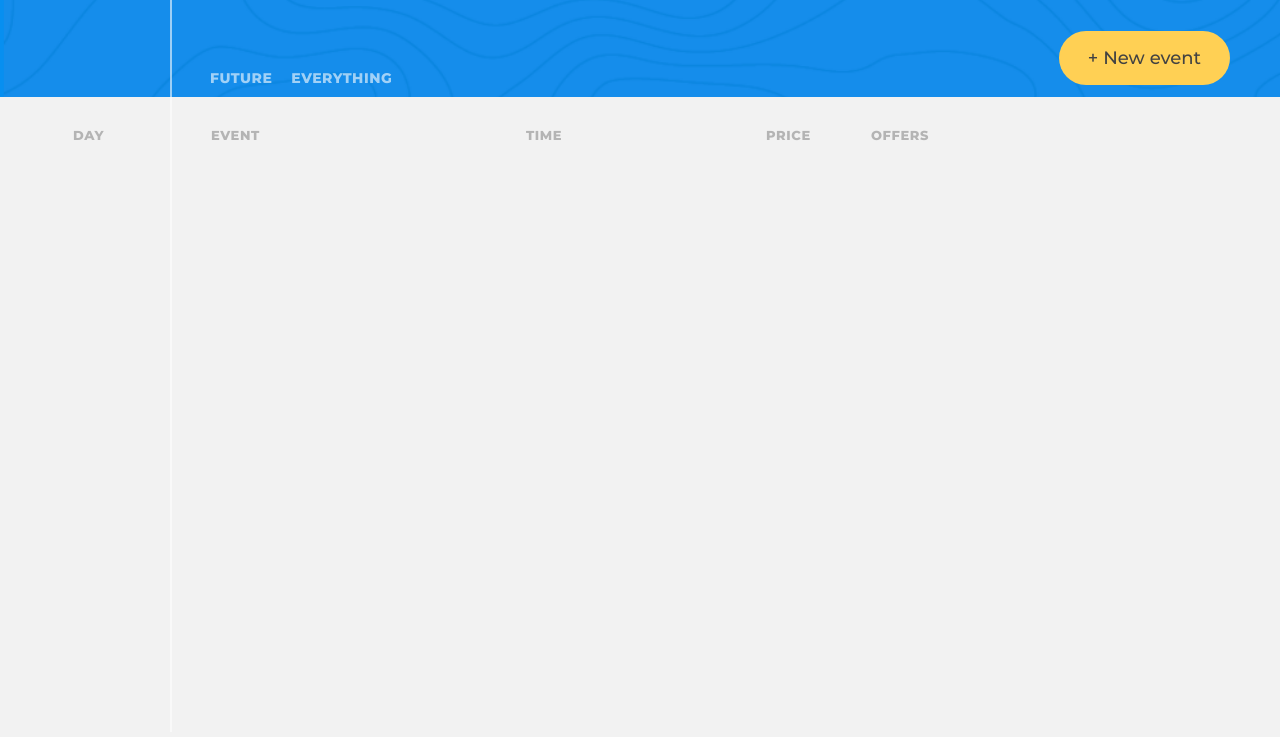
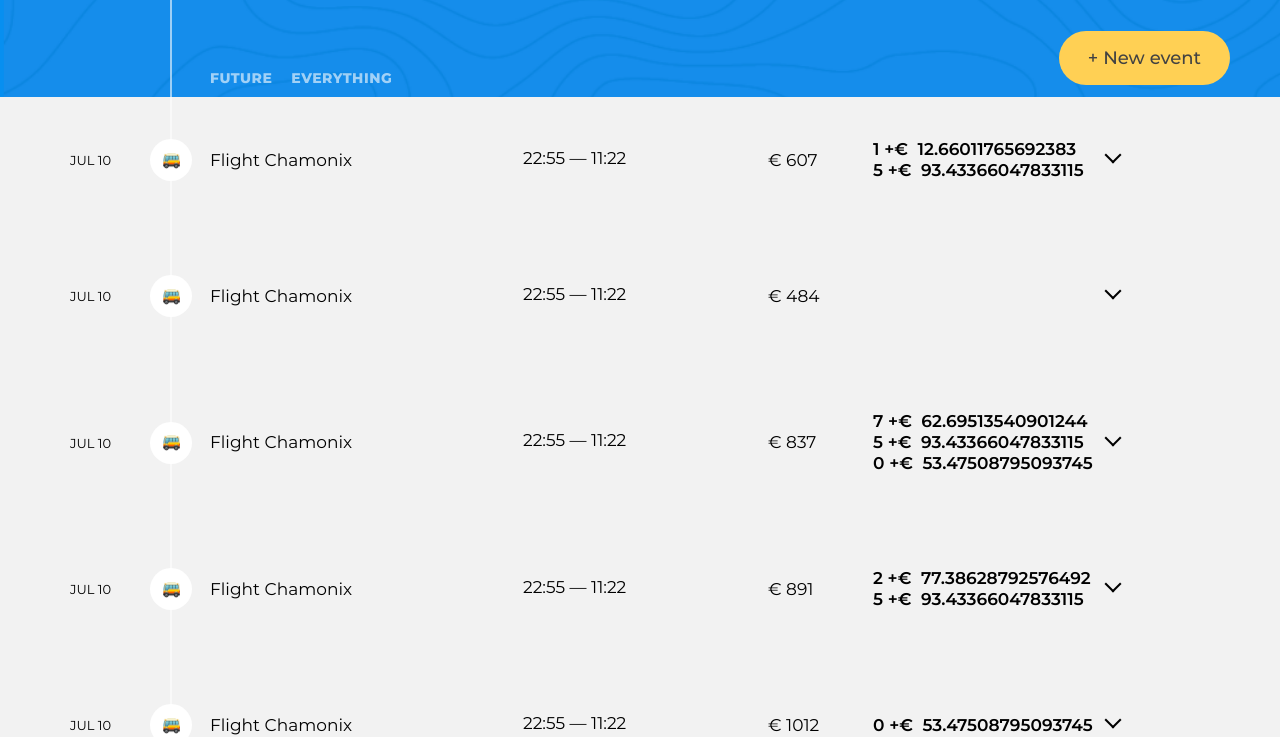
Before and after one commit to kozyrev-dv/2345859-big-trip-simple-3, a website built with webpack: page public/index.html in a window 1280 px wide. Shown: the part 68-805 px from the top of the page. Built offline with nearby package versions, Linux system fonts and the light colour scheme.

Commit message:
trip point view is created

```diff
--- a/public/index.html
+++ b/public/index.html
@@ -41,6 +41,9 @@
             <!-- Сортировка -->
 
             <!-- Контент -->
+            <ul class="trip-events__list">
+
+            </ul>
           </section>
       </div>
     </main>
--- a/src/main.js
+++ b/src/main.js
@@ -1,3 +1,4 @@
+import BoardPresenter from './presenter/board-presenter.js';
 import { render } from './render.js';
 import FilterView from './view/filter-view.js';
 import SortView from './view/sort-view.js';
@@ -6,5 +7,9 @@ const filters = ['future', 'everything'];
 const sortTypes = ['day', 'event', 'time', 'price', 'offer'];
 
 render(new FilterView(filters), document.querySelector('.trip-controls__filters'));
+render(new SortView(sortTypes), document.querySelector('.trip-events'));
 
-render(new SortView(sortTypes), document.querySelector('.trip-events'));
+const tripPointsContainer = document.querySelector('.trip-events__list');
+const boardPresenter = new BoardPresenter({tripPointsContainer});
+
+boardPresenter.init();
--- /dev/null
+++ b/src/moks/const.js
@@ -0,0 +1,24 @@
+
+const OFFER_TYPES = ['taxi', 'bus', 'train', 'ship', 'drive', 'flight', 'check-in', 'sightseeing', 'restaurant'];
+
+const FILTER_HEADERS = {
+  'future': 'Future',
+  'everything': 'Everything'
+};
+
+const SORT_HEADERS = {
+  'day': 'Day',
+  'event': 'Event',
+  'time': 'Time',
+  'price': 'Price',
+  'offer': 'Offers'
+};
+
+const allOffers = Array.from({length: 10}, (_, i) => (
+  {
+    'id' : i,
+    'title' : 'Upgrade to a business class',
+    'price' : Math.random() * 100
+  }));
+
+export {OFFER_TYPES, FILTER_HEADERS, SORT_HEADERS,allOffers};
--- /dev/null
+++ b/src/presenter/board-presenter.js
@@ -0,0 +1,29 @@
+import { allOffers } from '../moks/const';
+import { render } from '../render';
+import TripPointView from '../view/trip-point-view';
+
+export default class BoardPresenter {
+
+  #tripPointsContainer = null;
+
+  constructor({tripPointsContainer}) {
+    this.#tripPointsContainer = tripPointsContainer;
+  }
+
+  init() {
+    for (const el of Array.from({length: Math.floor(Math.random() * 30) + 5}, () => new TripPointView(
+      {
+        'base_price': Math.floor(Math.random() * 1000) + 100,
+        'date_from': '2019-07-10T22:55:56.845Z',
+        'date_to': '2019-07-11T11:22:13.375Z',
+        'destination': [],
+        'id': '0',
+        'offers': Array.from({length: Math.floor(Math.random() * 4)}, () => Math.floor(Math.random() * 9)),
+        'type': 'bus'
+      }
+    ))){
+      render(el, this.#tripPointsContainer);
+    }
+  }
+
+}
--- a/src/view/filter-view.js
+++ b/src/view/filter-view.js
@@ -1,9 +1,5 @@
 import AbstractView from '../framework/abstract-view.js';
-
-const FILTER_HEADERS = {
-  'future': 'Future',
-  'everything': 'Everything'
-};
+import { FILTER_HEADERS } from '../moks/const.js';
 
 const createFilterItemElement = (filter) =>
   `<div class="trip-filters__filter">
--- a/src/view/sort-view.js
+++ b/src/view/sort-view.js
@@ -1,12 +1,5 @@
 import AbstractView from '../framework/abstract-view';
-
-const SORT_HEADERS = {
-  'day': 'Day',
-  'event': 'Event',
-  'time': 'Time',
-  'price': 'Price',
-  'offer': 'Offers'
-};
+import { SORT_HEADERS } from '../moks/const';
 
 const createSortItemElement = (sortType) => `
   <div class="trip-sort__item  trip-sort__item--${sortType}">
--- a/src/view/trip-point-view.js
+++ b/src/view/trip-point-view.js
@@ -1,6 +1,46 @@
-import AbstractView from '../framework/abstract-view';
+import AbstractView from '../framework/abstract-view.js';
+import dayjs from 'dayjs';
+import { allOffers } from '../moks/const.js';
 
-const createTripPointTemplate = () => '';
+const createEventOfferElementTemplate = (offerId) =>
+  `<li class="event__offer">
+    <span class="event__offer-title">${allOffers[offerId].id}</span>
+    &plus;&euro;&nbsp;
+    <span class="event__offer-price">${allOffers[offerId].price}</span>
+  </li>`;
+
+const createTripPointTemplate = (tripPoint) => {
+
+  const date = tripPoint['date_from'].substring(0, tripPoint['date_from'].indexOf('T'));
+  const offersItems = tripPoint['offers'].map((offer) => createEventOfferElementTemplate(offer)).join('');
+  return `
+  <li class="trip-events__item">
+    <div class="event">
+      <time class="event__date" datetime="${date}">${dayjs(tripPoint['date_from']).format('MMM DD')}</time>
+      <div class="event__type">
+        <img class="event__type-icon" width="42" height="42" src="img/icons/${tripPoint['type']}.png" alt="Event type icon">
+      </div>
+      <h3 class="event__title">Flight Chamonix</h3>
+      <div class="event__schedule">
+        <p class="event__time">
+          <time class="event__start-time" datetime="${tripPoint['date_from']}">${dayjs(tripPoint['date_from']).format('H:mm')}</time>
+          &mdash;
+          <time class="event__end-time" datetime="${tripPoint['date_to']}">${dayjs(tripPoint['date_to']).format('H:mm')}</time>
+        </p>
+      </div>
+      <p class="event__price">
+        &euro;&nbsp;<span class="event__price-value">${tripPoint['base_price']}</span>
+      </p>
+      <h4 class="visually-hidden">Offers:</h4>
+      <ul class="event__selected-offers">
+      ${offersItems}
+      </ul>
+      <button class="event__rollup-btn" type="button">
+        <span class="visually-hidden">Open event</span>
+      </button>
+    </div>
+</li>`;
+};
 
 /**
  * Trip point view
@@ -11,8 +51,23 @@ const createTripPointTemplate = () => '';
 
 export default class TripPointView extends AbstractView{
 
-  constructor() {
-    super(createTripPointTemplate());
+  #basePrice = null;
+  #dateFrom = null;
+  #dateTo = null;
+  #destination = null;
+  #id = null;
+  #offers = null;
+  #type = null;
+
+  constructor(tripPoint) {
+    super(createTripPointTemplate(tripPoint));
+    this.#basePrice = tripPoint['base_price'];
+    this.#dateFrom = tripPoint['date_from'];
+    this.#dateTo = tripPoint['date_to'];
+    this.#destination = tripPoint['destination'];
+    this.#id = tripPoint['id'];
+    this.#offers = tripPoint['offers'];
+    this.#type = tripPoint['type'];
   }
 
 }
```
Also changed, not shown: package.json (+5 -2 lines), 1 other file.
